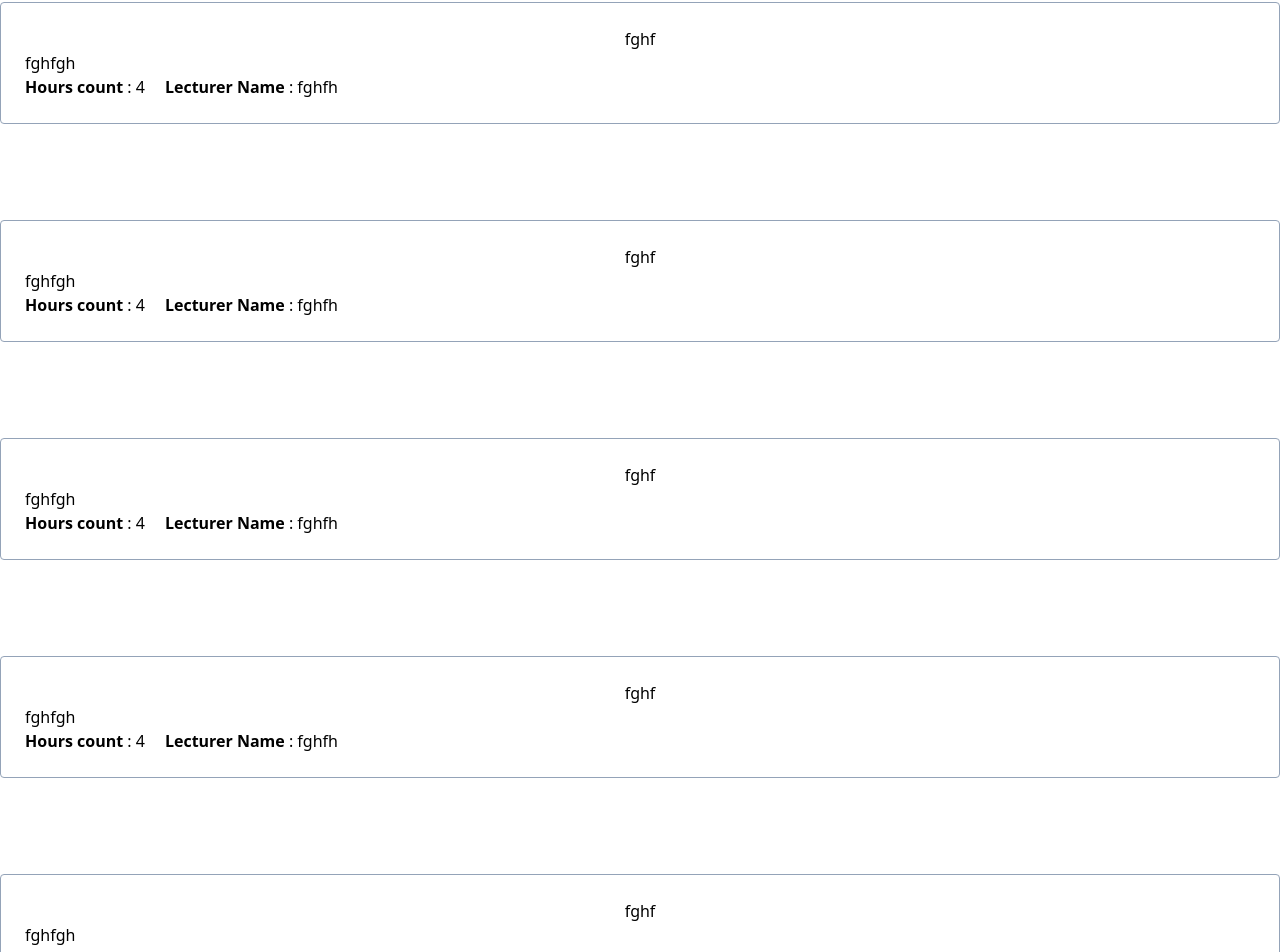
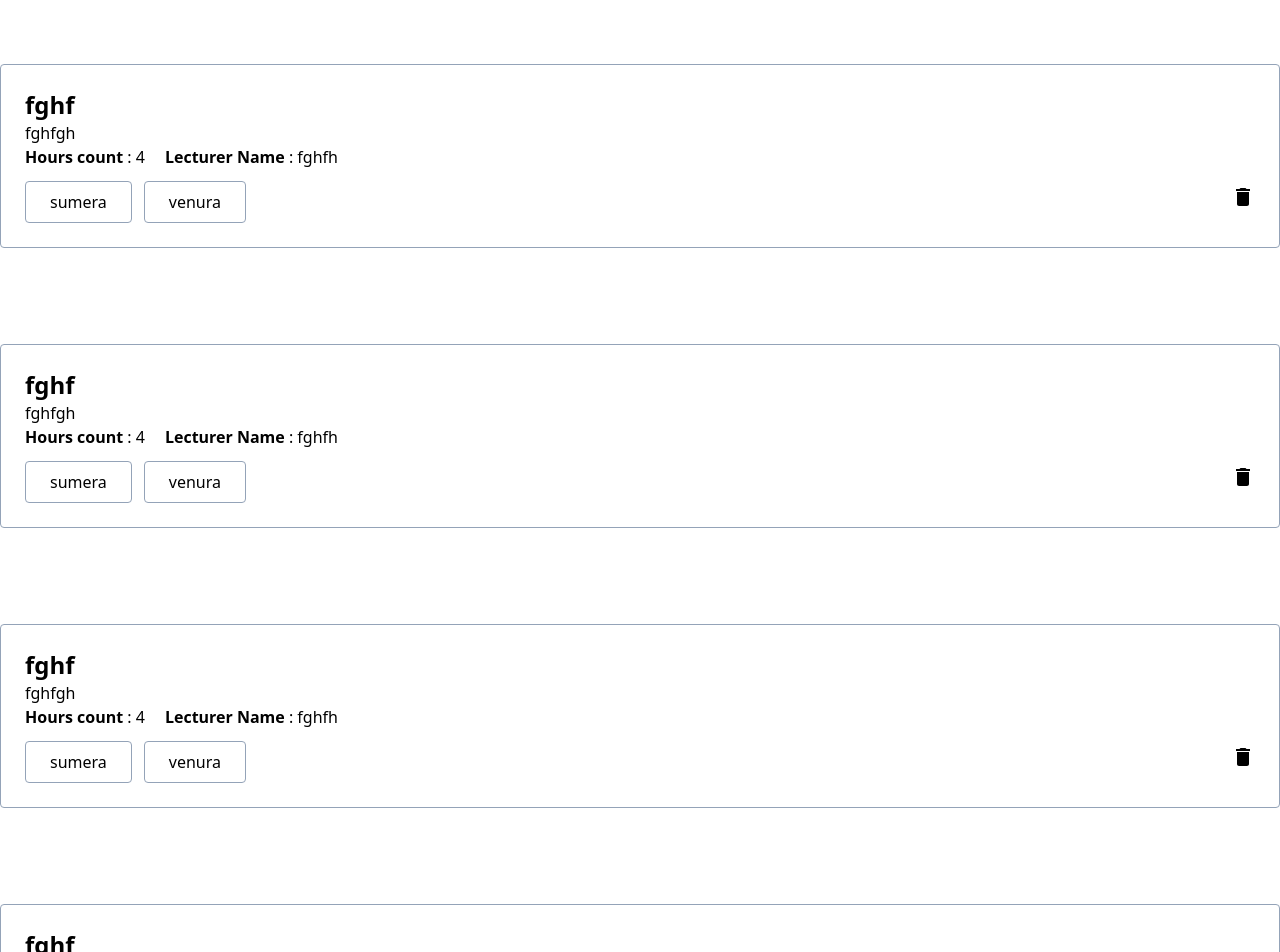
Before and after one commit to sumeraruwen/Blog-Site, a React (Create React App) app: page /Profile in a window 1280 px wide. Shown: the part 312-1264 px from the top of the page. Built offline with nearby package versions, Linux system fonts and the light colour scheme.

Commit message:
content updated

```diff
--- a/src/components/Post/Post.tsx
+++ b/src/components/Post/Post.tsx
@@ -1,5 +1,6 @@
 import React, { Component } from 'react'
-
+import Tag from '../Tag';
+import DeleteIcon from "@mui/icons-material/Delete";
 
 type PostProps = {
     _id: string;
@@ -7,7 +8,7 @@ type PostProps = {
     description: string;
     hoursCount?: number;
     lecturerName?: string;
-    // tags: string[];
+    tags: string[];
     // removePostFromList?: (postId: string) => void;
   };
 
@@ -17,7 +18,7 @@ export default class Post extends Component<PostProps,PostState> {
   render() {
     return (
         <div className="p-6 border border-slate-400 w-full rounded mt-24">
-        <h3 className="text-center">{this.props.title}</h3>
+        <h3 className="text-2xl font-bold">{this.props.title}</h3>
         {this.props.description}
         <span className="flex space-x-5">
           {this.props.hoursCount ? (
@@ -32,6 +33,19 @@ export default class Post extends Component<PostProps,PostState> {
           ) : null}
         </span>
 
+        <div className="w-full flex justify-between items-center">
+          <span className="w-full mt-3 flex space-x-3">
+            {this.props.tags.map((tagText, index) => (
+              <Tag key={index} text={tagText} />
+            ))}
+          </span>
+          <button>
+            <DeleteIcon />
+          </button>
+        </div>
+
+
+
       </div>
     )
   }
--- /dev/null
+++ b/src/components/Tag/Tag.tsx
@@ -0,0 +1,17 @@
+import React, { Component } from 'react'
+
+type TagProps={
+    text:string;
+};
+
+type TageState ={};
+
+export default class Tag extends Component<TagProps,TageState> {
+    render() {
+        return (
+            <span className="px-6 py-2 border border-slate-400 rounded">
+            <h6>{this.props.text}</h6>
+          </span>
+        )
+    }
+}
--- /dev/null
+++ b/src/components/Tag/index.ts
@@ -0,0 +1 @@
+export{default} from "./Tag";
--- a/src/pages/Home/Home.tsx
+++ b/src/pages/Home/Home.tsx
@@ -19,11 +19,11 @@ export default class Home extends Component {
 
              </section>
 
+             {/* <Post _id="fhfghfg" title="fghf" description="fghfgh" hoursCount={4} lecturerName="fghfh"  />
              <Post _id="fhfghfg" title="fghf" description="fghfgh" hoursCount={4} lecturerName="fghfh" />
              <Post _id="fhfghfg" title="fghf" description="fghfgh" hoursCount={4} lecturerName="fghfh" />
              <Post _id="fhfghfg" title="fghf" description="fghfgh" hoursCount={4} lecturerName="fghfh" />
-             <Post _id="fhfghfg" title="fghf" description="fghfgh" hoursCount={4} lecturerName="fghfh" />
-             <Post _id="fhfghfg" title="fghf" description="fghfgh" hoursCount={4} lecturerName="fghfh" />
+             <Post _id="fhfghfg" title="fghf" description="fghfgh" hoursCount={4} lecturerName="fghfh" /> */}
 
 
          </div>
--- a/src/pages/Profile/Profile.tsx
+++ b/src/pages/Profile/Profile.tsx
@@ -7,12 +7,13 @@ export default class Profile extends Component {
         return (
             <div>
                 <Header2/>
-                <Post _id="fhfghfg" title="fghf" description="fghfgh" hoursCount={4} lecturerName="fghfh" />
-                <Post _id="fhfghfg" title="fghf" description="fghfgh" hoursCount={4} lecturerName="fghfh" />
-                <Post _id="fhfghfg" title="fghf" description="fghfgh" hoursCount={4} lecturerName="fghfh" />
-                <Post _id="fhfghfg" title="fghf" description="fghfgh" hoursCount={4} lecturerName="fghfh" />
-                <Post _id="fhfghfg" title="fghf" description="fghfgh" hoursCount={4} lecturerName="fghfh" />
-                <Post _id="fhfghfg" title="fghf" description="fghfgh" hoursCount={4} lecturerName="fghfh" />
+                <Post _id="fhfghfg" title="Here’s How To Earn Cryptocurrency In 2023 With No Investment" description="I’ve learned that a significant part of
+                 attraction is rooted in standing out from the crowd. There’s something irresistible and even mysterious" hoursCount={4} lecturerName="fghfh" tags={["sumera","venura"]} />
+                <Post _id="fhfghfg" title="fghf" description="fghfgh" hoursCount={4} lecturerName="fghfh" tags={["sumera","venura"]}/>
+                <Post _id="fhfghfg" title="fghf" description="fghfgh" hoursCount={4} lecturerName="fghfh" tags={["sumera","venura"]} />
+                <Post _id="fhfghfg" title="fghf" description="fghfgh" hoursCount={4} lecturerName="fghfh" tags={["sumera","venura"]} />
+                <Post _id="fhfghfg" title="fghf" description="fghfgh" hoursCount={4} lecturerName="fghfh"  tags={["sumera","venura"]}/>
+                <Post _id="fhfghfg" title="fghf" description="fghfgh" hoursCount={4} lecturerName="fghfh" tags={["sumera","venura"]}/>
 
             </div>
         )
```
